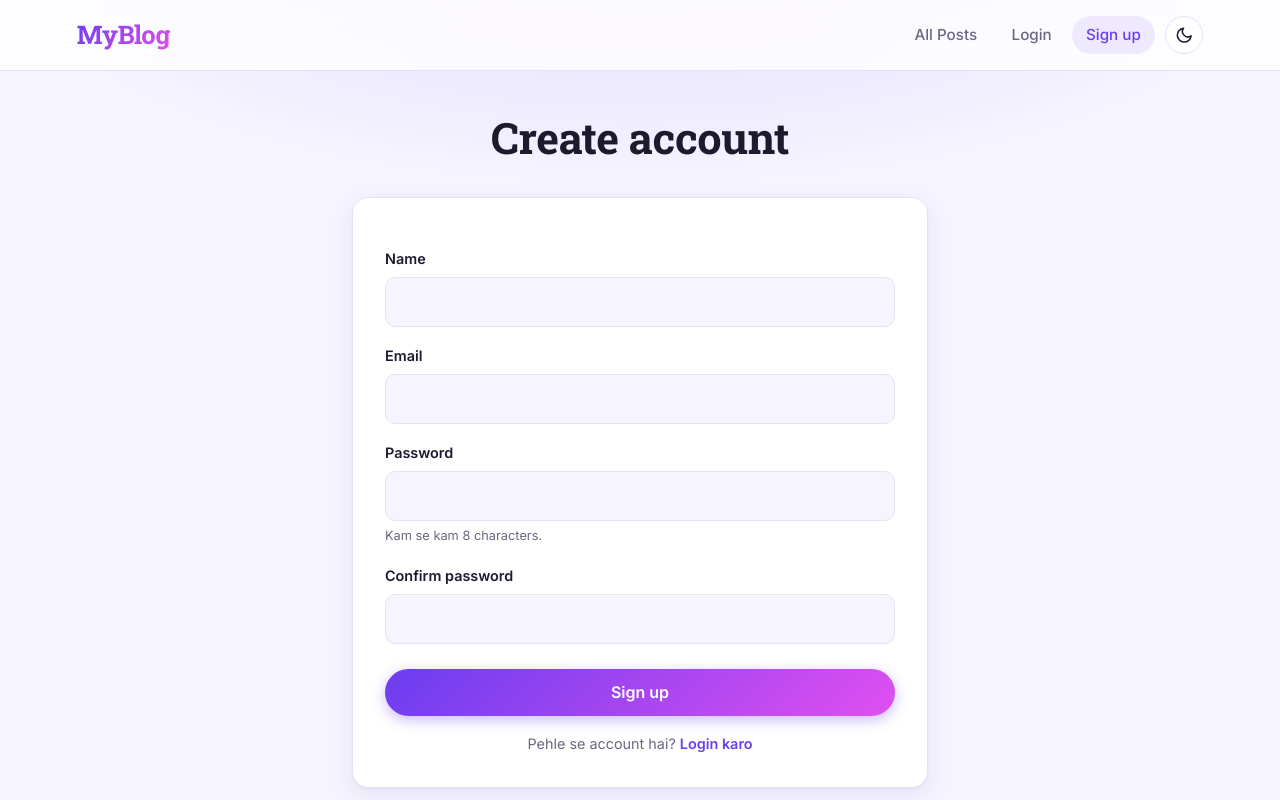
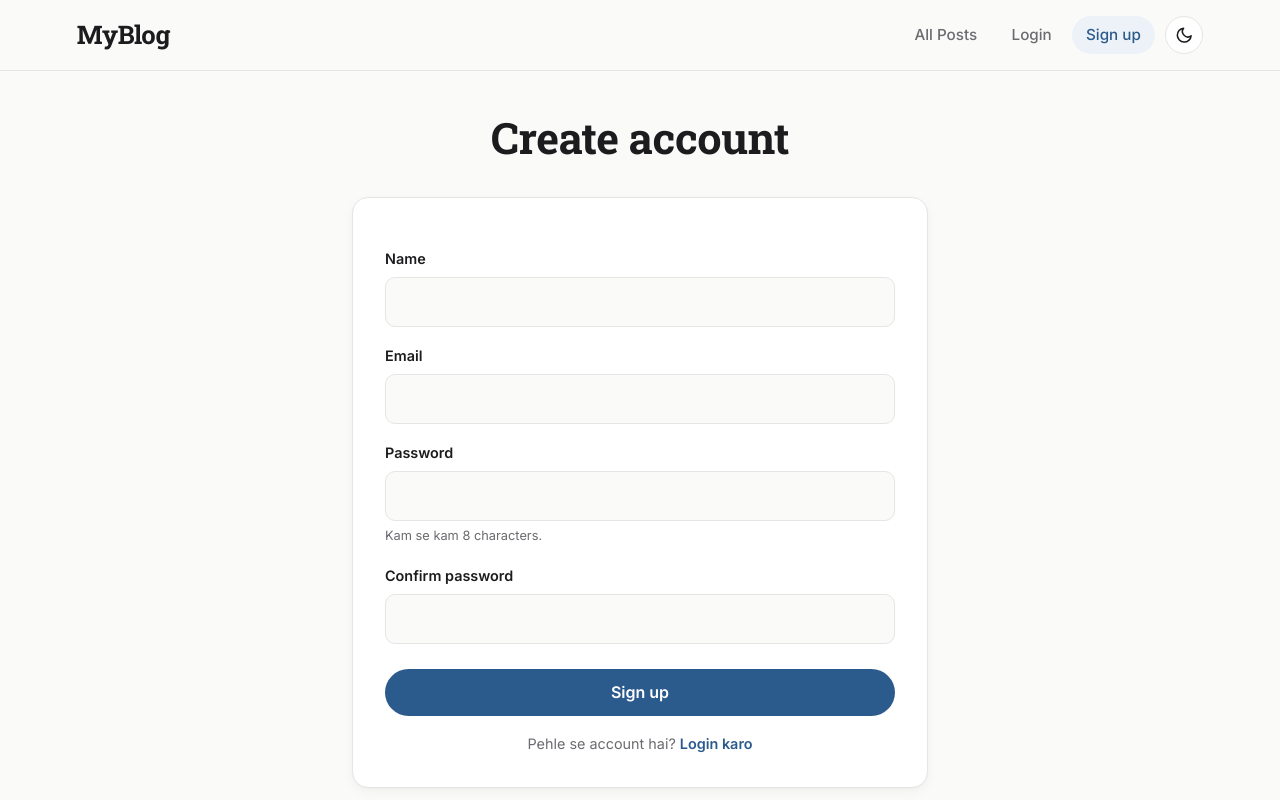
Before and after one commit to harsh-sharma-26/myblog, a Node server app: page /signup in a window 1280 px wide. Run offline with Node 20, Linux system fonts and the light colour scheme.

Commit message:
change the styling of the site

```diff
--- a/public/styles/base.css
+++ b/public/styles/base.css
@@ -21,24 +21,23 @@
 :root {
   color-scheme: light; /* browser ke apne controls (scrollbar, select) bhi light dikhein */
 
-  --bg: #f5f4ff; /* page ka background */
-  --bg-glow: rgba(124, 77, 255, 0.14); /* upar ka halka purple chamak */
+  --bg: #fafaf9; /* page ka background (off-white) */
   --surface: #ffffff; /* cards / forms ka background */
-  --text: #1d1a2f; /* main text */
-  --muted: #6a6784; /* halka text (author, hints) */
-  --border: #e5e2f6; /* lines aur borders */
+  --text: #1c1c1e; /* main text */
+  --muted: #6b6b70; /* halka text (author, hints) */
+  --border: #e7e5e4; /* lines aur borders */
 
-  --accent: #6a3df0; /* main brand color (purple) */
-  --accent-2: #e04ff0; /* gradient ka doosra color (pink) */
-  --accent-soft: #eee9ff; /* accent ka bahut halka shade (hover/badge) */
+  --accent: #2b5a8c; /* main brand color (shaant neela) */
+  --accent-2: #1f4570; /* accent ka gehra shade (link hover) */
+  --accent-soft: #edf2f8; /* accent ka bahut halka shade (hover/badge) */
   --on-accent: #ffffff; /* accent ke upar likha text */
 
-  --danger: #d92d3a; /* delete jaisi cheezon ke liye red */
-  --danger-soft: #ffe9eb;
+  --danger: #c0392b; /* delete jaisi cheezon ke liye red */
+  --danger-soft: #fbeeec;
 
-  --header-bg: rgba(255, 255, 255, 0.78); /* navbar (thoda transparent, blur ke saath) */
-  --shadow: 0 1px 2px rgba(29, 26, 47, 0.06), 0 8px 24px rgba(60, 40, 140, 0.08);
-  --shadow-hover: 0 2px 4px rgba(29, 26, 47, 0.08), 0 16px 40px rgba(60, 40, 140, 0.18);
+  --header-bg: rgba(250, 250, 249, 0.9); /* navbar (thoda transparent, blur ke saath) */
+  --shadow: 0 1px 2px rgba(0, 0, 0, 0.04), 0 4px 12px rgba(0, 0, 0, 0.04);
+  --shadow-hover: 0 2px 4px rgba(0, 0, 0, 0.06), 0 8px 20px rgba(0, 0, 0, 0.08);
 
   --radius: 16px; /* cards ke gol kone */
   --radius-sm: 10px; /* inputs / buttons ke gol kone */
@@ -117,13 +114,6 @@ body {
   min-height: 100vh;
   line-height: 1.6;
   background-color: var(--bg);
-  /* Page ke upar beech me halka purple glow, taaki background flat na lage */
-  background-image: radial-gradient(
-    ellipse 70% 40% at 50% -5%,
-    var(--bg-glow),
-    transparent 70%
-  );
-  background-repeat: no-repeat;
   /* Theme badalte waqt colors smoothly change hon */
   transition:
     background-color 0.3s ease,
@@ -229,9 +219,9 @@ ol {
   border: 0;
   border-radius: 999px; /* poora gol (pill) shape */
   color: var(--on-accent);
-  /* Purple se pink gradient */
-  background-image: linear-gradient(135deg, var(--accent), var(--accent-2));
-  box-shadow: 0 4px 14px rgba(106, 61, 240, 0.35);
+  /* Ek hi solid rang, koi gradient nahi */
+  background-color: var(--accent);
+  box-shadow: none;
   transition:
     transform 0.15s ease,
     box-shadow 0.2s ease,
@@ -299,17 +289,13 @@ ol {
   border-bottom: 1px solid var(--border);
 }
 
-/* Logo: text ke andar gradient color */
+/* Logo: simple solid text color */
 #logo a {
   font-family: var(--font-heading);
   font-size: 1.6rem;
   font-weight: 700;
   letter-spacing: -0.02em;
-  background-image: linear-gradient(135deg, var(--accent), var(--accent-2));
-  -webkit-background-clip: text;
-  background-clip: text;
-  -webkit-text-fill-color: transparent; /* text ka apna color hata do taaki gradient dikhe */
-  color: transparent;
+  color: var(--text);
 }
 
 #main-header ul {
```
Also changed, not shown: other parts of public/styles/base.css (+30 -32 lines), ARCHITECTURE.md (+22 -0 lines), public/styles/loader.css (+10 -26 lines), public/styles/posts.css (+9 -18 lines).
